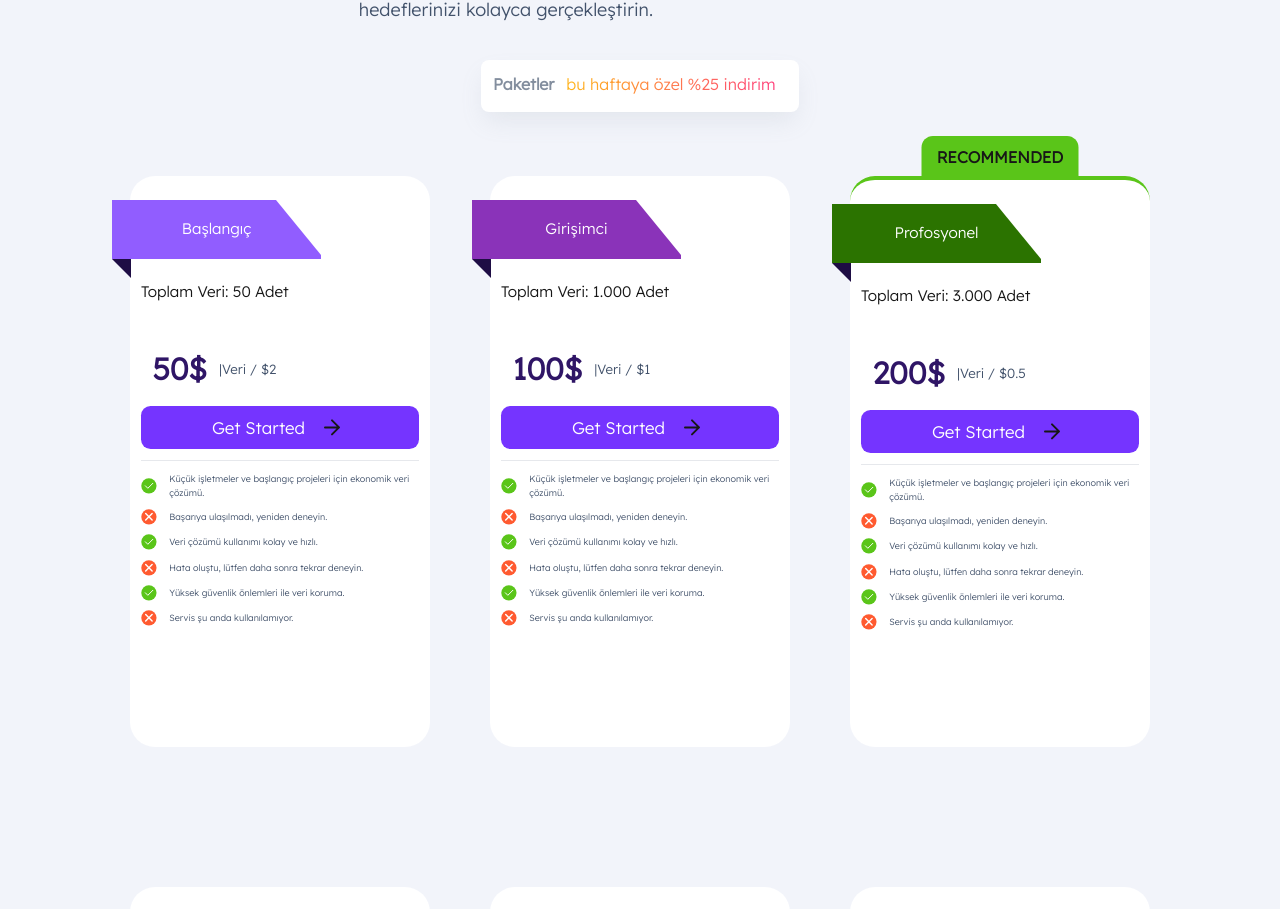
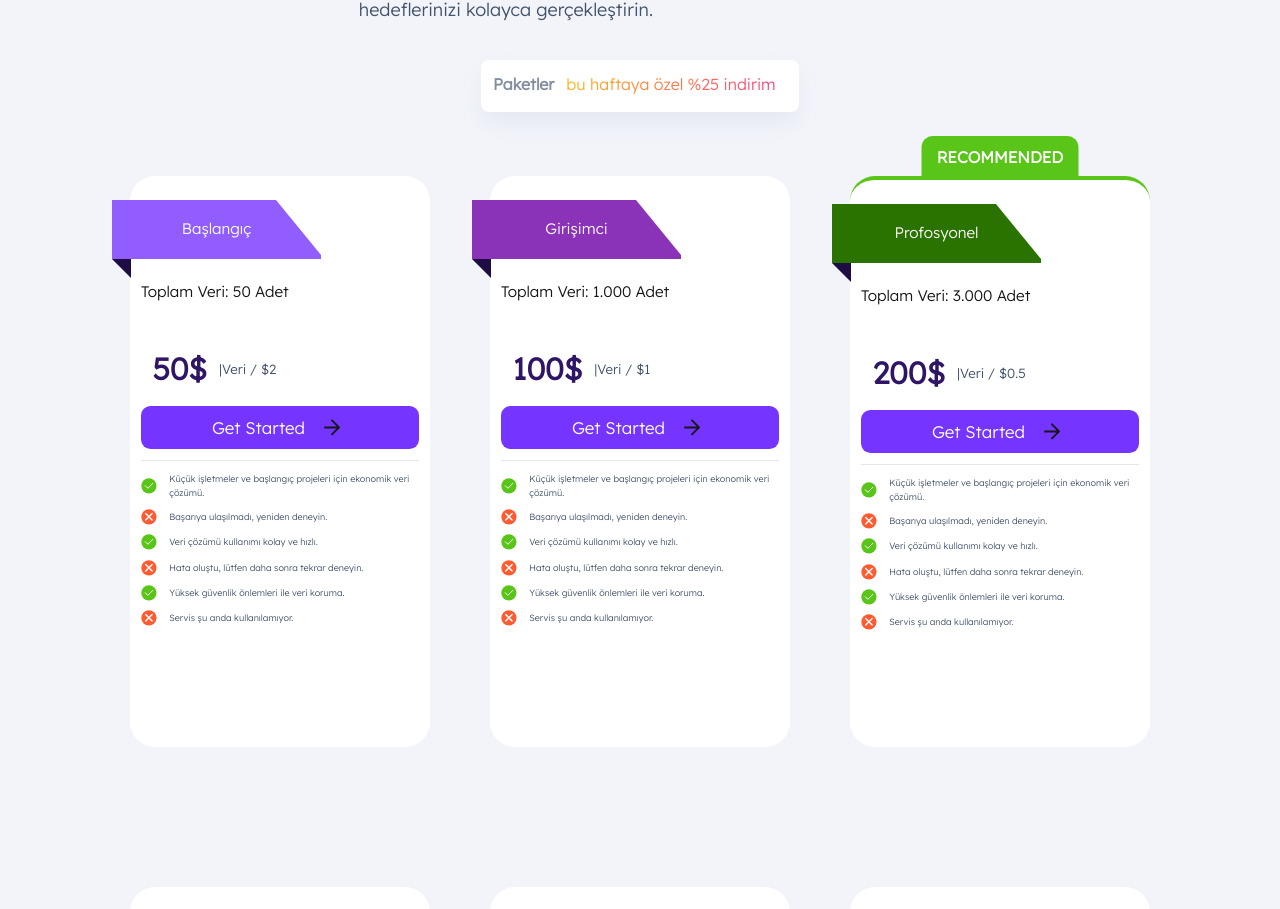
Before and after one commit to Medyanes-360/big-data-sale, a Next.js app: page / in a window 1280 px wide. Shown: the part 1750-2659 px from the top of the page. Built offline with nearby package versions, Linux system fonts and the light colour scheme.

Commit message:
recommend text-white

```diff
--- a/globalElements/Card/index.jsx
+++ b/globalElements/Card/index.jsx
@@ -12,7 +12,10 @@ const CardBrand = ({ children, bgColor }) => (
 );
 
 const CardRecommend = () => (
-  <div className="absolute text-white font-lexend -top-11 left-1/2 -translate-x-1/2 text-center font-bold rounded-tl-[11.43px] rounded-tr-[11.43px] py-[8.57px] px-[15.24px] bg-[#5AC519]">
+  <div
+    className="absolute text-white font-lexend -top-11 left-1/2 -translate-x-1/2 text-center font-bold rounded-tl-[11.43px] rounded-tr-[11.43px] py-[8.57px] px-[15.24px] bg-[#5AC519]"
+    style={{ color: "white" }}
+  >
     RECOMMENDED
   </div>
 );
```
